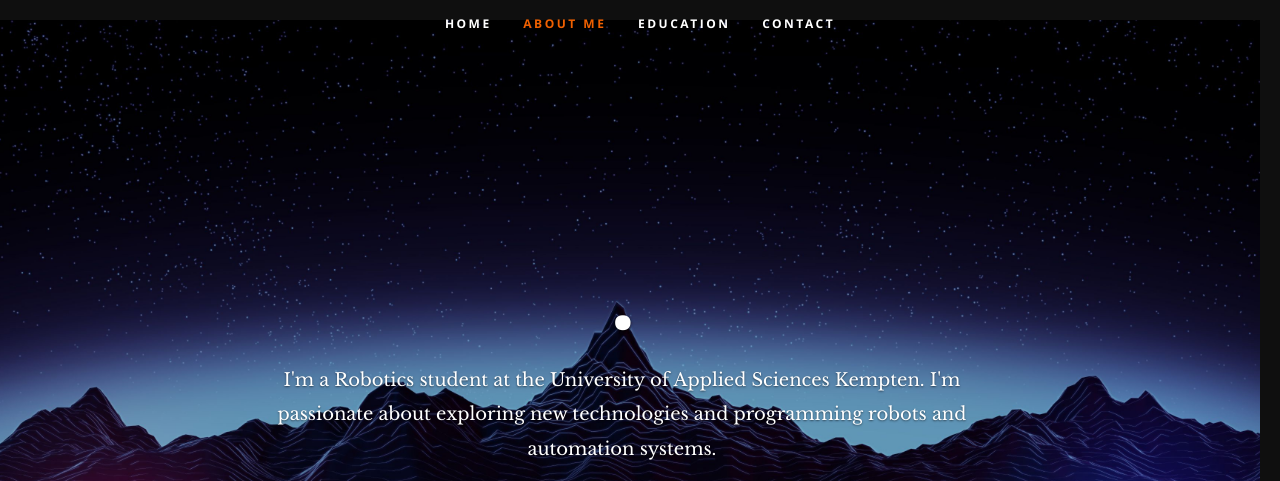
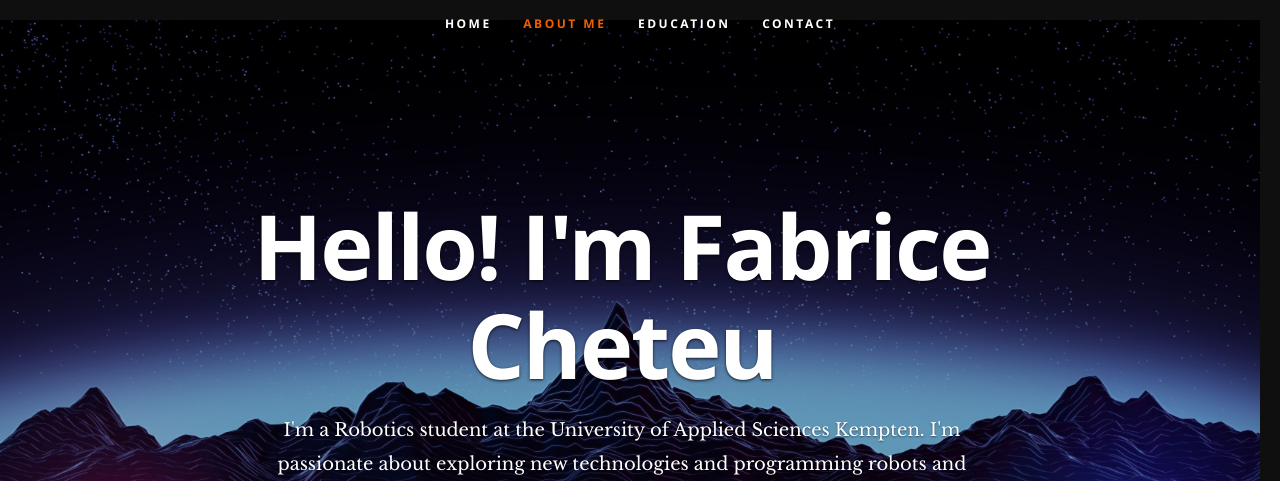
Before and after one commit to Fab99ch32/cheteu, a plain HTML site: page index.html in a window 1280 px wide. Shown: the top 481 px of the page. Drawn offline with nearby package versions, Linux system fonts and the light colour scheme.

Commit message:
Update index.html

```diff
--- a/index.html
+++ b/index.html
@@ -52,7 +52,7 @@
 
       <div class="row banner">
          <div class="banner-text">
-            <h1 class="responsive-headline">.</h1>
+              <h1 class="responsive-headline">Hello! I'm Fabrice Cheteu</h1>
             <h3 style="color: white">I'm a Robotics student at the University of Applied Sciences Kempten. I'm passionate about exploring new technologies and programming robots and automation systems.
             </h3>
             <hr/>
```
